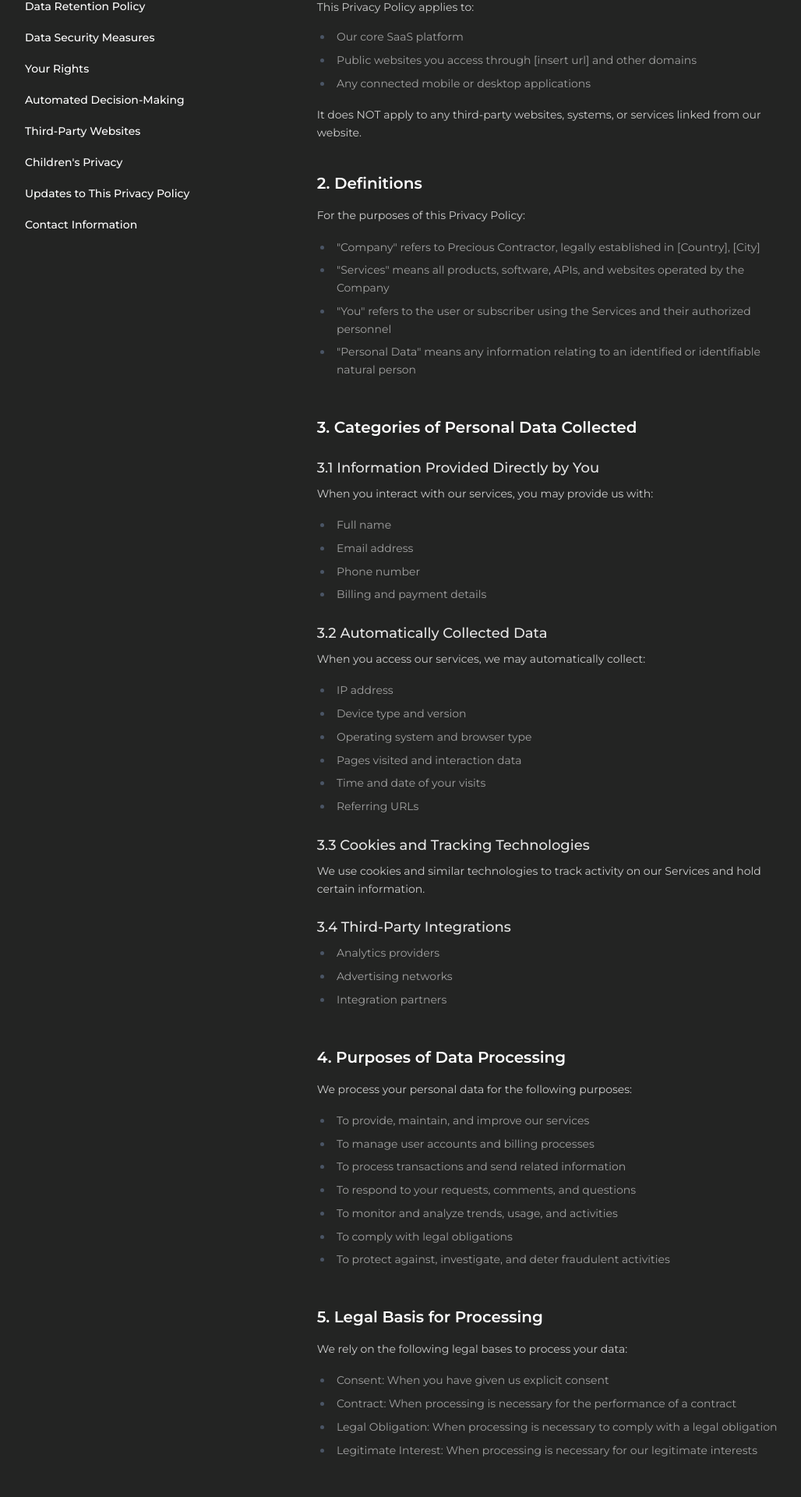
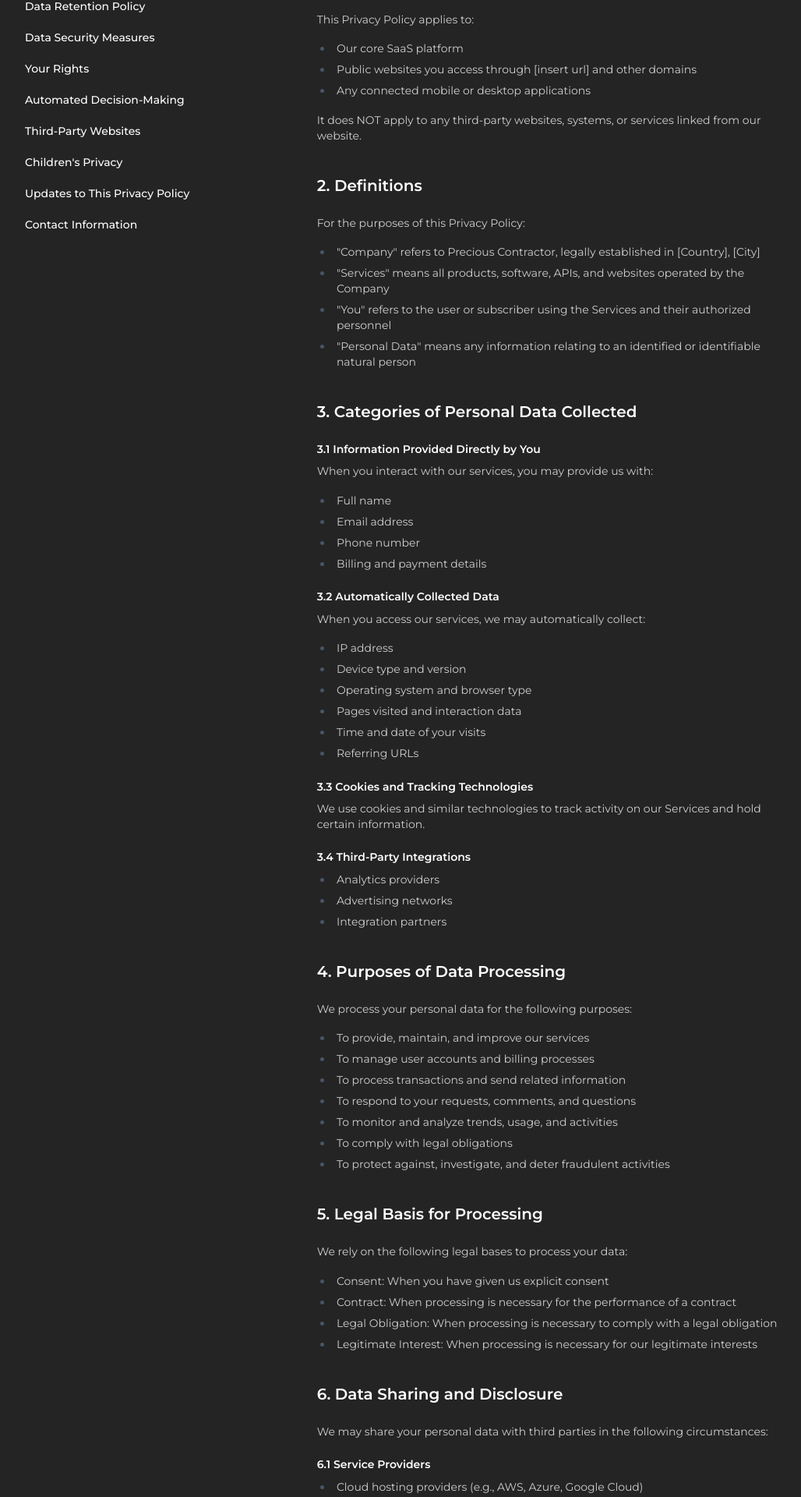
Before and after one commit to soulmediaglobal/precious-web, a SvelteKit app: page /privacy-policy in a window 1280 px wide. Shown: the part 450-2370 px from the top of the page at 78% size, without its empty margins (124-1152 px from the left). Built offline with nearby package versions, Linux system fonts and the light colour scheme.

Commit message:
fix: content style and position

```diff
--- a/src/lib/components/Footer.svelte
+++ b/src/lib/components/Footer.svelte
@@ -1,6 +1,6 @@
 <script>
   import { page } from '$app/state';
-	import { route } from '$lib';
+	import { route, preciousemail, preciousPhone } from '$lib';
 
   let routes = [
     { name: 'Home', href: route.root },
@@ -8,7 +8,6 @@
     { name: 'Expertise', href: route.expertise },
     { name: 'Contact', href: route.contact }
   ];
-  let preciousemail = 'kris@preciouscontractor.co.id';
   let socmed = [
     { name: 'LinkedIn', icon: '/icons/linkedin.svg', href: 'https://www.linkedin.com/company/precious-contractor' },
     { name: 'Facebook', icon: '/icons/facebook.svg', href: 'https://www.facebook.com/p/Precious-Contractor-Indonesia-61558311793708/' },
@@ -37,7 +36,7 @@
 
   <div class="flex flex-col gap-3 text-sm">
     <a href="mailto:{preciousemail}" class="text-inherit no-underline transition-colors hover:text-white">{preciousemail}</a>
-    <a href="tel:+62811100047" class="text-inherit no-underline transition-colors hover:text-white">+62 8111 000 47</a>
+    <a href="tel:{preciousPhone}" class="text-inherit no-underline transition-colors hover:text-white">+62 8111 000 47</a>
     <div class="opacity-0">A</div>
     <div class="flex items-center gap-3">
       {#each socmed as s (s.name)}
--- a/src/lib/index.ts
+++ b/src/lib/index.ts
@@ -241,3 +241,6 @@ export const teams: Team[] = [
     image: "/teams/dwi-ariana.webp"
   }
 ]
+
+export const preciousemail: string = 'kris@preciouscontractor.co.id';
+export const preciousPhone: string = '+62811100047';
--- a/src/routes/privacy-policy/+page.svelte
+++ b/src/routes/privacy-policy/+page.svelte
@@ -2,25 +2,202 @@
 	import { page } from '$app/state';
 	import { goto } from '$app/navigation';
 
-	const sections = [
-		{ id: 'scope', title: 'Scope of This Policy' },
-		{ id: 'definitions', title: 'Definitions' },
-		{ id: 'categories', title: 'Categories of Personal Data Collected' },
-		{ id: 'purposes', title: 'Purposes of Data Processing' },
-		{ id: 'legal-basis', title: 'Legal Basis for Processing' },
-		{ id: 'data-sharing', title: 'Data Sharing and Disclosure' },
-		{ id: 'international-transfers', title: 'International Data Transfers' },
-		{ id: 'data-retention', title: 'Data Retention Policy' },
-		{ id: 'data-security', title: 'Data Security Measures' },
-		{ id: 'your-rights', title: 'Your Rights' },
-		{ id: 'automated-decision', title: 'Automated Decision-Making' },
-		{ id: 'third-party-websites', title: 'Third-Party Websites' },
-		{ id: 'childrens-privacy', title: 'Children\'s Privacy' },
-		{ id: 'updates', title: 'Updates to This Privacy Policy' },
-		{ id: 'contact', title: 'Contact Information' }
+  import { preciousemail, preciousPhone } from '$lib';
+
+	const introTexts = [
+		`This Privacy Policy describes how Precious Contractor ("we", "us", or "our") collects, uses,
+            discloses, and safeguards your personal data when you access or use our website and
+            services.`,
+		`Please read this Policy carefully. By using our services, you acknowledge that you have read
+            and understood this Policy and agree to our processing of your personal data as described.`
 	];
 
-	// let activeSectionId = $derived(page.url.searchParams.get('section') || '');
+    type ContentBlock = {
+        type: 'text' | 'subheading' | 'list';
+        content?: string;
+        items?: string[];
+        class?: string;
+    };
+
+    type Section = {
+        id: string;
+        title: string;
+        heading: string;
+        content: ContentBlock[];
+    };
+
+	const sections: Section[] = [
+		{
+			id: 'scope',
+			title: 'Scope of This Policy',
+			heading: '1. Scope of This Policy',
+			content: [
+                { type: 'text', content: 'This Privacy Policy applies to:' },
+                {
+                    type: 'list',
+                    items: [
+                        'Our core SaaS platform',
+                        'Public websites you access through [insert url] and other domains',
+                        'Any connected mobile or desktop applications'
+                    ],
+                    class: 'mb-4'
+                },
+                { type: 'text', content: 'It does NOT apply to any third-party websites, systems, or services linked from our website.' }
+            ]
+		},
+		{
+			id: 'definitions',
+			title: 'Definitions',
+			heading: '2. Definitions',
+			content: [
+                { type: 'text', content: 'For the purposes of this Privacy Policy:' },
+                {
+                    type: 'list',
+                    items: [
+                        '"Company" refers to Precious Contractor, legally established in [Country], [City]',
+                        '"Services" means all products, software, APIs, and websites operated by the Company',
+                        '"You" refers to the user or subscriber using the Services and their authorized personnel',
+                        '"Personal Data" means any information relating to an identified or identifiable natural person'
+                    ]
+                }
+            ]
+		},
+		{
+			id: 'categories',
+			title: 'Categories of Personal Data Collected',
+			heading: '3. Categories of Personal Data Collected',
+			content: [
+                { type: 'subheading', content: '3.1 Information Provided Directly by You' },
+                { type: 'text', content: 'When you interact with our services, you may provide us with:' },
+                { type: 'list', items: ['Full name', 'Email address', 'Phone number', 'Billing and payment details'], class: 'mb-4' },
+
+                { type: 'subheading', content: '3.2 Automatically Collected Data' },
+                { type: 'text', content: 'When you access our services, we may automatically collect:' },
+                { type: 'list', items: ['IP address', 'Device type and version', 'Operating system and browser type', 'Pages visited and interaction data', 'Time and date of your visits', 'Referring URLs'], class: 'mb-4' },
+
+                { type: 'subheading', content: '3.3 Cookies and Tracking Technologies' },
+                { type: 'text', content: 'We use cookies and similar technologies to track activity on our Services and hold certain information.', class: 'mb-4' },
+
+                { type: 'subheading', content: '3.4 Third-Party Integrations' },
+                { type: 'list', items: ['Analytics providers', 'Advertising networks', 'Integration partners'] }
+            ]
+		},
+		{
+			id: 'purposes',
+			title: 'Purposes of Data Processing',
+			heading: '4. Purposes of Data Processing',
+			content: [
+                { type: 'text', content: 'We process your personal data for the following purposes:' },
+                { type: 'list', items: ['To provide, maintain, and improve our services', 'To manage user accounts and billing processes', 'To process transactions and send related information', 'To respond to your requests, comments, and questions', 'To monitor and analyze trends, usage, and activities', 'To comply with legal obligations', 'To protect against, investigate, and deter fraudulent activities'] }
+            ]
+		},
+		{
+			id: 'legal-basis',
+			title: 'Legal Basis for Processing',
+			heading: '5. Legal Basis for Processing',
+			content: [
+                { type: 'text', content: 'We rely on the following legal bases to process your data:' },
+                { type: 'list', items: ['Consent: When you have given us explicit consent', 'Contract: When processing is necessary for the performance of a contract', 'Legal Obligation: When processing is necessary to comply with a legal obligation', 'Legitimate Interest: When processing is necessary for our legitimate interests'] }
+            ]
+		},
+		{
+			id: 'data-sharing',
+			title: 'Data Sharing and Disclosure',
+			heading: '6. Data Sharing and Disclosure',
+			content: [
+                { type: 'text', content: 'We may share your personal data with third parties in the following circumstances:' },
+                { type: 'subheading', content: '6.1 Service Providers' },
+                { type: 'list', items: ['Cloud hosting providers (e.g., AWS, Azure, Google Cloud)', 'Payment processors', 'Analytics services', 'Customer support and CRM platforms'], class: 'mb-4' },
+                { type: 'subheading', content: '6.2 Legal Authorities' },
+                { type: 'list', items: ['When required by law or in response to legal process'], class: 'mb-4' },
+                { type: 'subheading', content: '6.3 Business Transfers' },
+                { type: 'list', items: ['In the event of a merger, acquisition, reorganization, or sale of assets, your data may be transferred as part of that transaction'] }
+            ]
+		},
+		{
+			id: 'international-transfers',
+			title: 'International Data Transfers',
+			heading: '7. International Data Transfers',
+			content: [
+                { type: 'text', content: 'Your data may be transferred to, and processed in, countries other than the country in which you are resident. These countries may have data protection laws that are different from the laws of your country.' },
+                { type: 'text', content: 'We implement appropriate safeguards to ensure your personal data remains protected during international transfers.' }
+            ]
+		},
+		{
+			id: 'data-retention',
+			title: 'Data Retention Policy',
+			heading: '8. Data Retention Policy',
+			content: [
+                { type: 'text', content: 'We retain your personal data only for as long as necessary to:' },
+                { type: 'list', items: ['Fulfill the purposes outlined in this Policy', 'Comply with our legal and regulatory obligations', 'Resolve disputes and enforce our agreements'], class: 'mb-4' },
+                { type: 'text', content: 'Upon requesting account deletion, your data will be permanently erased.' }
+            ]
+		},
+		{
+			id: 'data-security',
+			title: 'Data Security Measures',
+			heading: '9. Data Security Measures',
+			content: [
+                { type: 'text', content: 'We implement rigorous technical and organizational security measures, including:' },
+                { type: 'list', items: ['Encryption of data in transit and at rest', 'Regular security audits and assessments', 'Strict access controls and authentication', 'Incident response and disaster recovery procedures'], class: 'mb-4' },
+                { type: 'text', content: 'However, no system is impenetrable, and we cannot guarantee the absolute security of your data.' }
+            ]
+		},
+		{
+			id: 'your-rights',
+			title: 'Your Rights',
+			heading: '10. Your Rights',
+			content: [
+                { type: 'text', content: 'Depending on your jurisdiction, you may have the right to:' },
+                { type: 'list', items: ['Access your personal data', 'Correct inaccuracies in your data', 'Request deletion ("right to be forgotten")', 'Object to or restrict processing', 'Data portability (receive a copy of your data)', 'Withdraw consent at any time'], class: 'mb-4' },
+                { type: 'text', content: 'Requests to exercise these rights can be submitted to our contact address.' }
+            ]
+		},
+		{
+			id: 'automated-decision',
+			title: 'Automated Decision-Making',
+			heading: '11. Automated Decision-Making',
+			content: [
+                { type: 'text', content: 'We do not engage in automated decision-making or profiling that produces legal or similarly significant effects.' }
+            ]
+		},
+		{
+			id: 'third-party-websites',
+			title: 'Third-Party Websites',
+			heading: '12. Third-Party Websites',
+			content: [
+                { type: 'text', content: 'Our services may contain links to third-party websites.', class: 'mb-2' },
+                { type: 'text', content: 'We are not responsible for the privacy practices or content of such third-party sites. Please review their privacy policies.' }
+            ]
+		},
+		{
+			id: 'childrens-privacy',
+			title: 'Children\'s Privacy',
+			heading: '13. Children\'s Privacy',
+			content: [
+                { type: 'text', content: 'Our services are not intended for individuals under the age of 18. We do not knowingly collect personal data from children.' }
+            ]
+		},
+		{
+			id: 'updates',
+			title: 'Updates to This Privacy Policy',
+			heading: '14. Updates to This Privacy Policy',
+			content: [
+                { type: 'text', content: 'We reserve the right to update this Privacy Policy at any time. We will notify you of any changes by posting the new policy on this page with a revised "Last Updated" date.' }
+            ]
+		},
+		{
+			id: 'contact',
+			title: 'Contact Information',
+			heading: '15. Contact Information',
+			content: [
+                { type: 'text', content: 'If you have any questions, concerns, or requests regarding this Privacy Policy or our practices, please contact our Data Protection Officer at:' },
+                { type: 'text', content: `Email: ${preciousemail}` },
+                { type: 'text', content: `Phone: ${preciousPhone}` }
+            ]
+		}
+	];
+
   let isInitialLoad = true;
 
 	$effect(() => {
@@ -95,261 +272,32 @@
 			<h1 class="text-3xl font-semibold text-white mb-6 tracking-tight">Privacy Policy</h1>
 
 			<div class="prose prose-invert max-w-none text-sm text-primary leading-relaxed">
-				<div class="mb-10">
-          <div>
-            This Privacy Policy describes how Precious Contractor ("we", "us", or "our") collects, uses,
-            discloses, and safeguards your personal data when you access or use our website and
-            services.
-          </div>
-          <div>
-            Please read this Policy carefully. By using our services, you acknowledge that you have read
-            and understood this Policy and agree to our processing of your personal data as described.
-          </div>
+				<div class="mb-10 space-y-4">
+					{#each introTexts as text, i (i)}
+						<div>{text}</div>
+					{/each}
 				</div>
 
-				<!-- Section 1 -->
-				<div id="scope" class="mb-10 scroll-mt-24">
-					<h2 class="text-xl font-semibold text-white mb-6">1. Scope of This Policy</h2>
-					<p class="text-sm">This Privacy Policy applies to:</p>
-					<ul class="list-disc pl-5 space-y-1 mb-4 text-neutral-400">
-						<li>Our core SaaS platform</li>
-						<li>Public websites you access through [insert url] and other domains</li>
-						<li>Any connected mobile or desktop applications</li>
-					</ul>
-					<p>
-						It does NOT apply to any third-party websites, systems, or services linked from our
-						website.
-					</p>
-				</div>
-
-				<!-- Section 2 -->
-				<div id="definitions" class="mb-12 scroll-mt-24">
-					<h2 class="text-xl font-semibold text-white mb-4">2. Definitions</h2>
-					<p class="mb-2">For the purposes of this Privacy Policy:</p>
-					<ul class="list-disc pl-5 space-y-1 text-neutral-400">
-						<li>"Company" refers to Precious Contractor, legally established in [Country], [City]</li>
-						<li>
-							"Services" means all products, software, APIs, and websites operated by the Company
-						</li>
-						<li>
-							"You" refers to the user or subscriber using the Services and their authorized
-							personnel
-						</li>
-						<li>
-							"Personal Data" means any information relating to an identified or identifiable natural
-							person
-						</li>
-					</ul>
-				</div>
-
-				<!-- Section 3 -->
-				<div id="categories" class="mb-12 scroll-mt-24">
-					<h2 class="text-xl font-semibold text-white mb-4">3. Categories of Personal Data Collected</h2>
-
-					<h3 class="text-lg font-medium text-neutral-200 mt-6 mb-2">
-						3.1 Information Provided Directly by You
-					</h3>
-					<p class="mb-2">When you interact with our services, you may provide us with:</p>
-					<ul class="list-disc pl-5 space-y-1 mb-4 text-neutral-400">
-						<li>Full name</li>
-						<li>Email address</li>
-						<li>Phone number</li>
-						<li>Billing and payment details</li>
-					</ul>
-
-					<h3 class="text-lg font-medium text-neutral-200 mt-6 mb-2">
-						3.2 Automatically Collected Data
-					</h3>
-					<p class="mb-2">When you access our services, we may automatically collect:</p>
-					<ul class="list-disc pl-5 space-y-1 mb-4 text-neutral-400">
-						<li>IP address</li>
-						<li>Device type and version</li>
-						<li>Operating system and browser type</li>
-						<li>Pages visited and interaction data</li>
-						<li>Time and date of your visits</li>
-						<li>Referring URLs</li>
-					</ul>
-
-					<h3 class="text-lg font-medium text-neutral-200 mt-6 mb-2">
-						3.3 Cookies and Tracking Technologies
-					</h3>
-					<p class="mb-4">
-						We use cookies and similar technologies to track activity on our Services and hold
-						certain information.
-					</p>
-
-					<h3 class="text-lg font-medium text-neutral-200 mt-6 mb-2">
-						3.4 Third-Party Integrations
-					</h3>
-					<ul class="list-disc pl-5 space-y-1 text-neutral-400">
-						<li>Analytics providers</li>
-						<li>Advertising networks</li>
-						<li>Integration partners</li>
-					</ul>
-				</div>
-
-				<!-- Section 4 -->
-				<div id="purposes" class="mb-12 scroll-mt-24">
-					<h2 class="text-xl font-semibold text-white mb-4">4. Purposes of Data Processing</h2>
-					<p class="mb-2">We process your personal data for the following purposes:</p>
-					<ul class="list-disc pl-5 space-y-1 text-neutral-400">
-						<li>To provide, maintain, and improve our services</li>
-						<li>To manage user accounts and billing processes</li>
-						<li>To process transactions and send related information</li>
-						<li>To respond to your requests, comments, and questions</li>
-						<li>To monitor and analyze trends, usage, and activities</li>
-						<li>To comply with legal obligations</li>
-						<li>To protect against, investigate, and deter fraudulent activities</li>
-					</ul>
-				</div>
-
-				<!-- Section 5 -->
-				<div id="legal-basis" class="mb-12 scroll-mt-24">
-					<h2 class="text-xl font-semibold text-white mb-4">5. Legal Basis for Processing</h2>
-					<p class="mb-2">We rely on the following legal bases to process your data:</p>
-					<ul class="list-disc pl-5 space-y-1 text-neutral-400">
-						<li>Consent: When you have given us explicit consent</li>
-						<li>Contract: When processing is necessary for the performance of a contract</li>
-						<li>Legal Obligation: When processing is necessary to comply with a legal obligation</li>
-						<li>Legitimate Interest: When processing is necessary for our legitimate interests</li>
-					</ul>
-				</div>
-
-				<!-- Section 6 -->
-				<div id="data-sharing" class="mb-12 scroll-mt-24">
-					<h2 class="text-xl font-semibold text-white mb-4">6. Data Sharing and Disclosure</h2>
-					<p class="mb-4">
-						We may share your personal data with third parties in the following circumstances:
-					</p>
-
-					<h3 class="text-lg font-medium text-neutral-200 mt-6 mb-2">6.1 Service Providers</h3>
-					<ul class="list-disc pl-5 space-y-1 mb-4 text-neutral-400">
-						<li>Cloud hosting providers (e.g., AWS, Azure, Google Cloud)</li>
-						<li>Payment processors</li>
-						<li>Analytics services</li>
-						<li>Customer support and CRM platforms</li>
-					</ul>
-
-					<h3 class="text-lg font-medium text-neutral-200 mt-6 mb-2">6.2 Legal Authorities</h3>
-					<ul class="list-disc pl-5 space-y-1 mb-4 text-neutral-400">
-						<li>When required by law or in response to legal process</li>
-					</ul>
-
-					<h3 class="text-lg font-medium text-neutral-200 mt-6 mb-2">6.3 Business Transfers</h3>
-					<ul class="list-disc pl-5 space-y-1 text-neutral-400">
-						<li>
-							In the event of a merger, acquisition, reorganization, or sale of assets, your data
-							may be transferred as part of that transaction
-						</li>
-					</ul>
-				</div>
-
-				<!-- Section 7 -->
-				<div id="international-transfers" class="mb-12 scroll-mt-24">
-					<h2 class="text-xl font-semibold text-white mb-4">7. International Data Transfers</h2>
-					<p class="mb-2">
-						Your data may be transferred to, and processed in, countries other than the country in
-						which you are resident. These countries may have data protection laws that are different
-						from the laws of your country.
-					</p>
-					<p>
-						We implement appropriate safeguards to ensure your personal data remains protected during
-						international transfers.
-					</p>
-				</div>
-
-				<!-- Section 8 -->
-				<div id="data-retention" class="mb-12 scroll-mt-24">
-					<h2 class="text-xl font-semibold text-white mb-4">8. Data Retention Policy</h2>
-					<p class="mb-2">We retain your personal data only for as long as necessary to:</p>
-					<ul class="list-disc pl-5 space-y-1 mb-4 text-neutral-400">
-						<li>Fulfill the purposes outlined in this Policy</li>
-						<li>Comply with our legal and regulatory obligations</li>
-						<li>Resolve disputes and enforce our agreements</li>
-					</ul>
-					<p>Upon requesting account deletion, your data will be permanently erased.</p>
-				</div>
-
-				<!-- Section 9 -->
-				<div id="data-security" class="mb-12 scroll-mt-24">
-					<h2 class="text-xl font-semibold text-white mb-4">9. Data Security Measures</h2>
-					<p class="mb-2">
-						We implement rigorous technical and organizational security measures, including:
-					</p>
-					<ul class="list-disc pl-5 space-y-1 mb-4 text-neutral-400">
-						<li>Encryption of data in transit and at rest</li>
-						<li>Regular security audits and assessments</li>
-						<li>Strict access controls and authentication</li>
-						<li>Incident response and disaster recovery procedures</li>
-					</ul>
-					<p>
-						However, no system is impenetrable, and we cannot guarantee the absolute security of your
-						data.
-					</p>
-				</div>
-
-				<!-- Section 10 -->
-				<div id="your-rights" class="mb-12 scroll-mt-24">
-					<h2 class="text-xl font-semibold text-white mb-4">10. Your Rights</h2>
-					<p class="mb-2">Depending on your jurisdiction, you may have the right to:</p>
-					<ul class="list-disc pl-5 space-y-1 mb-4 text-neutral-400">
-						<li>Access your personal data</li>
-						<li>Correct inaccuracies in your data</li>
-						<li>Request deletion ("right to be forgotten")</li>
-						<li>Object to or restrict processing</li>
-						<li>Data portability (receive a copy of your data)</li>
-						<li>Withdraw consent at any time</li>
-					</ul>
-					<p>Requests to exercise these rights can be submitted to our contact address.</p>
-				</div>
-
-				<!-- Section 11 -->
-				<div id="automated-decision" class="mb-12 scroll-mt-24">
-					<h2 class="text-xl font-semibold text-white mb-4">11. Automated Decision-Making</h2>
-					<p>
-						We do not engage in automated decision-making or profiling that produces legal or
-						similarly significant effects.
-					</p>
-				</div>
-
-				<!-- Section 12 -->
-				<div id="third-party-websites" class="mb-12 scroll-mt-24">
-					<h2 class="text-xl font-semibold text-white mb-4">12. Third-Party Websites</h2>
-					<p class="mb-2">Our services may contain links to third-party websites.</p>
-					<p>
-						We are not responsible for the privacy practices or content of such third-party sites.
-						Please review their privacy policies.
-					</p>
-				</div>
-
-				<!-- Section 13 -->
-				<div id="childrens-privacy" class="mb-12 scroll-mt-24">
-					<h2 class="text-xl font-semibold text-white mb-4">13. Children's Privacy</h2>
-					<p>
-						Our services are not intended for individuals under the age of 18. We do not knowingly
-						collect personal data from children.
-					</p>
-				</div>
-
-				<!-- Section 14 -->
-				<div id="updates" class="mb-12 scroll-mt-24">
-					<h2 class="text-xl font-semibold text-white mb-4">14. Updates to This Privacy Policy</h2>
-					<p>
-						We reserve the right to update this Privacy Policy at any time. We will notify you of any
-						changes by posting the new policy on this page with a revised "Last Updated" date.
-					</p>
-				</div>
-
-				<!-- Section 15 -->
-				<div id="contact" class="mb-12 scroll-mt-24">
-					<h2 class="text-xl font-semibold text-white mb-4">15. Contact Information</h2>
-					<p class="mb-2">
-						If you have any questions, concerns, or requests regarding this Privacy Policy or our
-						practices, please contact our Data Protection Officer at:
-					</p>
-					<p class="text-neutral-400">Email: privacy@[company].com</p>
-					<p class="text-neutral-400">Mailing Address: [Address]</p>
-				</div>
+				{#each sections as section (section.id)}
+					<div id={section.id} class="mb-10 scroll-mt-24">
+						<h2 class="text-xl font-semibold mb-6">{section.heading}</h2>
+            {#each section.content as block, i (i)}
+              {#if block.type === 'text'}
+                <p class="text-sm {block.class || ''}">{block.content}</p>
+              {:else if block.type === 'subheading'}
+                <h3 class="text-sm {block.class || ''}">
+                  {block.content}
+                </h3>
+              {:else if block.type === 'list'}
+                <ul class="text-sm list-disc pl-5 space-y-1 {block.class || ''}">
+                  {#each block.items || [] as item, j (j)}
+                    <li>{item}</li>
+                  {/each}
+                </ul>
+              {/if}
+            {/each}
+					</div>
+				{/each}
 			</div>
 		</main>
 	</div>
```
